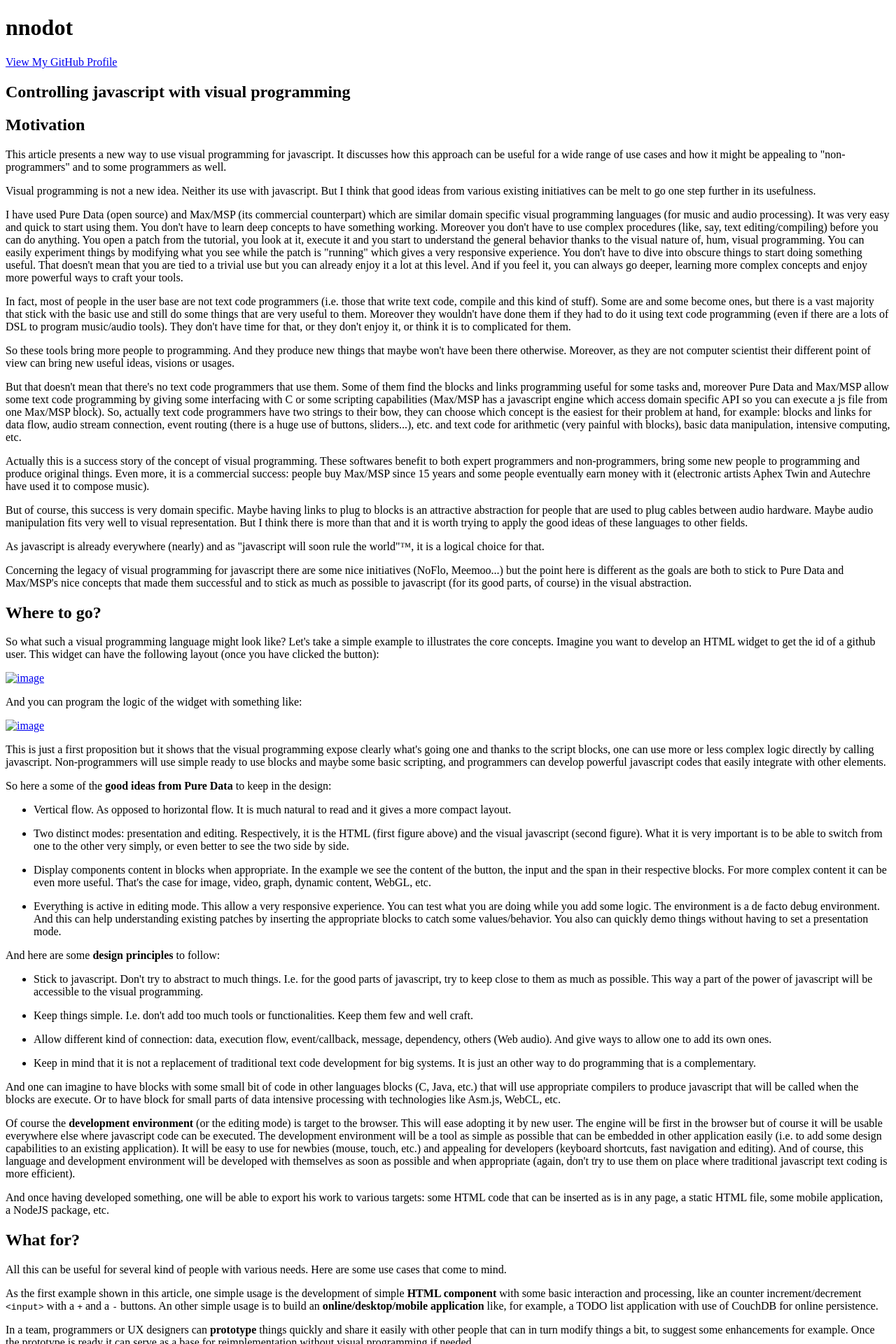
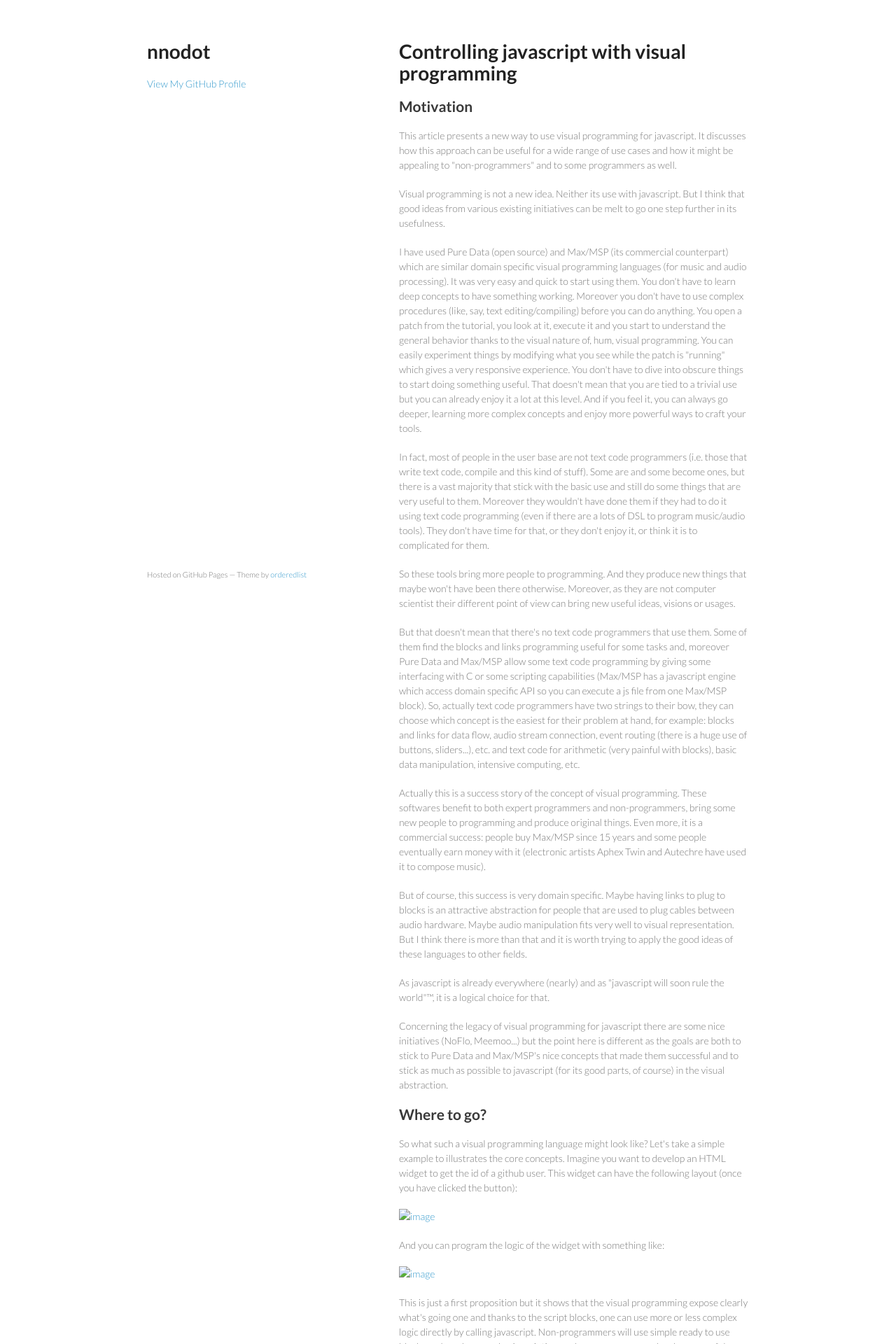
Before and after one commit to nnodot/nnodot.github.io, a Jekyll site: the page index.html, which Jekyll copies as it is, in a window 1280 px wide. Shown: the top 1920 px of the page at 70% size. Built offline with Jekyll 4.4.1, drawn with Linux system fonts in a browser that asks for light colours.

Commit message:
Update index.html

```diff
--- a/index.html
+++ b/index.html
@@ -5,8 +5,8 @@
     <meta http-equiv="X-UA-Compatible" content="chrome=1">
     <title>nnodot - Controlling javascript with visual programming</title>
 
-    <link rel="stylesheet" href="styles.css">
-    <link rel="stylesheet" href="pygment_trac.css">
+    <link rel="stylesheet" href="stylesheets/styles.css">
+    <link rel="stylesheet" href="stylesheets/pygment_trac.css">
     <meta name="viewport" content="width=device-width, initial-scale=1, user-scalable=no">
     <!--[if lt IE 9]>
     <script src="//html5shiv.googlecode.com/svn/trunk/html5.js"></script>
@@ -243,7 +243,7 @@ I have used it every know and then for in house projects for several years.</p>
         <p><small>Hosted on GitHub Pages — Theme by <a href="https://github.com/orderedlist">orderedlist</a></small></p>
       </footer>
     </div>
-    <script src="scale.js"></script>
+    <script src="javascripts/scale.js"></script>
 
 
 </body></html>
```
